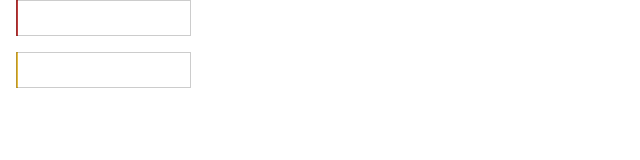
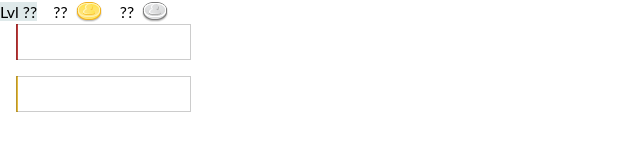
Before and after one commit to lexa/habitrpg-mozilla, a website: page data/panel-content.html in a window 1280 px wide. Shown: the whole page, without its empty margins (0-640 px from the left). Drawn offline with Linux system fonts and the light colour scheme.

Commit message:
Added showing of gold and lvl stats

```diff
--- a/data/panel-content.css
+++ b/data/panel-content.css
@@ -450,7 +450,7 @@
     background-position: -2907px -20px;
 }
 .shop_weapon_6, .shop_weapon_5, .shop_weapon_4, .shop_weapon_3, .shop_weapon_2, .shop_weapon_1, .shop_shield_5, .shop_shield_4, .shop_shield_3, .shop_shield_2, .shop_shield_1, .shop_head_5, .shop_head_4, .shop_head_3, .shop_head_2, .shop_head_1, .shop_armor_5, .shop_armor_4, .shop_armor_3, .shop_armor_2, .shop_armor_1, .shop_reroll, .shop_potion, .shop_copper, .shop_silver, .shop_gold {
-    background: url("img/sprites/shop_sprites.png") no-repeat scroll 0 0 transparent;
+    background: url("shop_sprites.png") no-repeat scroll 0 0 transparent;
 }
 .shop_weapon_6 {
     background-position: 0 0;
@@ -1104,6 +1104,13 @@ form {
 .avatar-window {
     float: right;
     margin: 0 1em 0 0;
+}
+
+.avatar-level {
+    border-width: 2px;
+    border-color: #60E8F4;
+    background-color: #DFE9EA;
+    font-family: "Lato",sans-serif;
 }
 menu {
     margin: 0;
--- a/data/panel-content.html
+++ b/data/panel-content.html
@@ -6,6 +6,25 @@
 </head>
 
 <body>
+  <div class="option-box pull-right wallet">
+    <span class="avatar-level" id="avatar-level">Lvl ??</span>
+    <div class="money">
+      <span id="$au">
+	??
+      </span>
+      <span title="" rel="tooltip" class="shop_gold" data-original-title="Gold">
+      </span>
+    </div>
+    <div class="money">
+      <span id="$av">
+	??
+      </span>
+      <span title="" rel="tooltip" class="shop_silver" data-original-title="Silver">
+      </span>
+    </div>
+  </div>
+
+
   <div class="hero-stats">
     <div title="Health" class="meter health">
       <div style="width: 0%;" class="bar" id="$2x">
@@ -15,7 +34,10 @@
     <div title="Experience" class="meter experience">
       <div style="width: 0%;" class="bar" id="$2z">
       </div>
-      <span id="$2v" class="meter-text" data-l10n-id="unknown_meter"></span></div></div>
+      <span id="$2v" class="meter-text" data-l10n-id="unknown_meter">
+      </span>
+    </div>
+  </div>
 </body>
 
 </html>
--- a/data/panel-content.js
+++ b/data/panel-content.js
@@ -6,4 +6,9 @@ self.port.on("update_html", function (stats)
 
     document.getElementById("$2y").innerHTML = Math.round(stats.hp) + "/" + Math.round(stats.maxHealth);
     document.getElementById("$2v").innerHTML = Math.round(stats.exp) + "/" + Math.round(stats.toNextLevel);
+
+    document.getElementById("$au").innerHTML = Math.floor(stats.gp);
+    document.getElementById("$av").innerHTML = Math.round((stats.gp - Math.floor(stats.gp))*100);
+
+    document.getElementById("avatar-level").innerHTML = "Lvl " + stats.lvl;
 });
```
Also changed, not shown: README.md, data/shop_sprites.png (added), lib/main.js.
